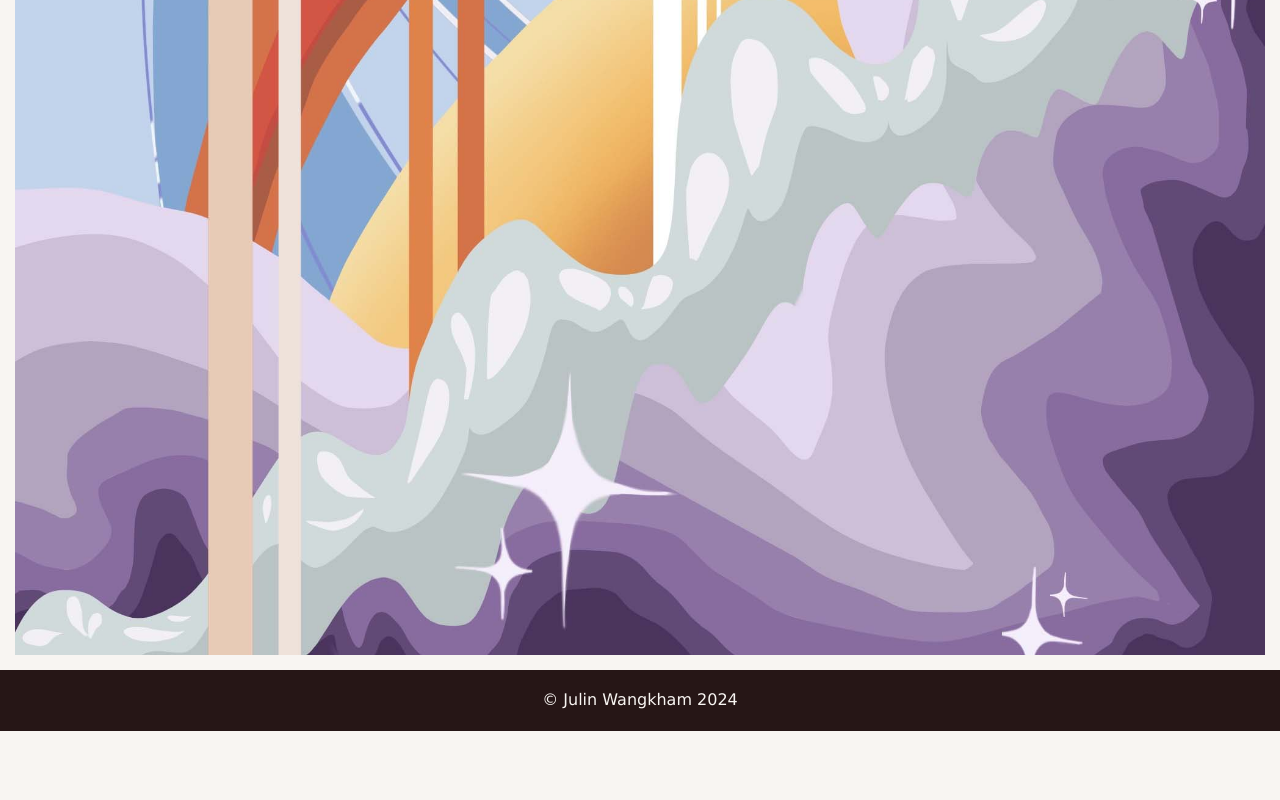
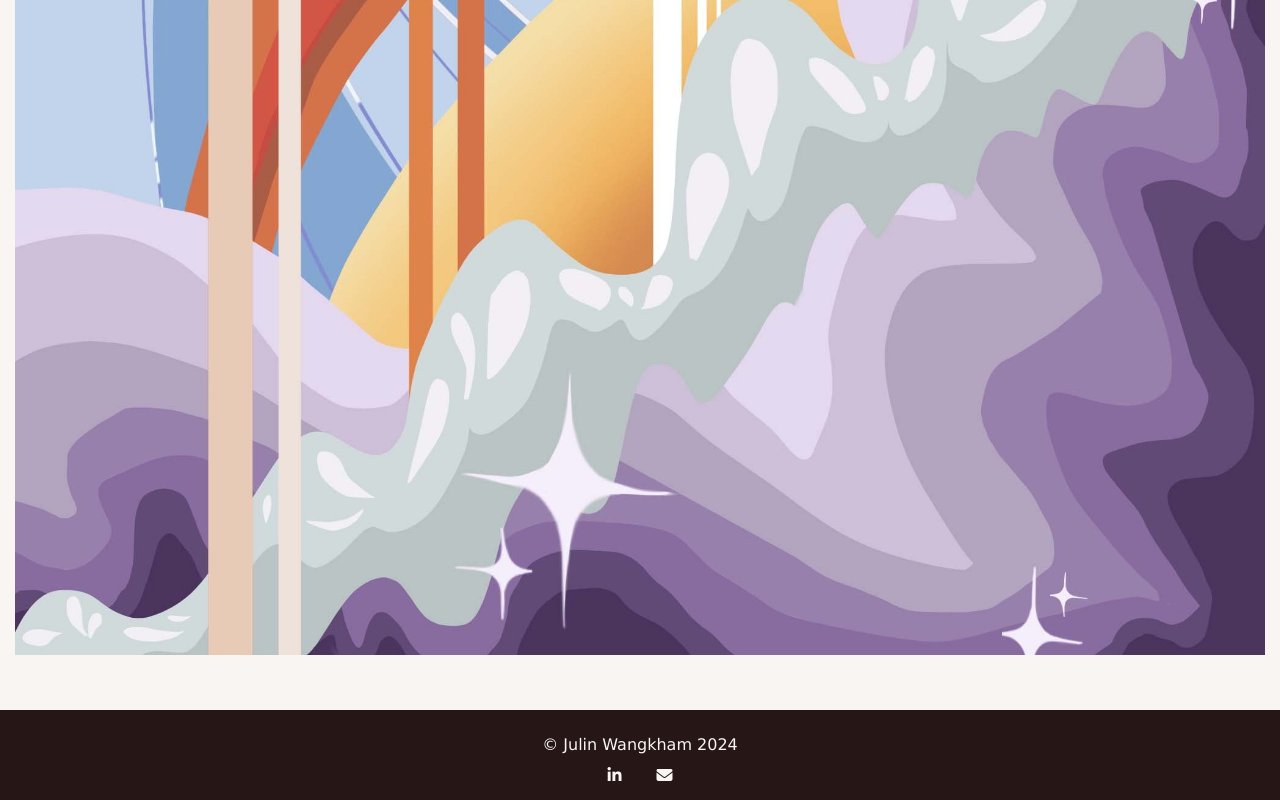
Before and after one commit to julinwangkham/idm221-jnw58, a plain HTML site: page 2D.html in a window 1280 px wide. Shown: the part 8414-9214 px from the top of the page. Before the commit the page ends 9145 px from the top, so only its background shows below. Drawn offline with Linux system fonts and the light colour scheme; a web font is replaced by a local one.

Commit message:
Footer Changes
Added icons in the footer that go to different links.

```diff
--- a/2D.html
+++ b/2D.html
@@ -6,6 +6,7 @@
  <title>2D</title>
  <link rel="normalize" href="css/normalize.css"/>
  <link rel="stylesheet" href="css/screen.css"/>
+ <script src="https://kit.fontawesome.com/f28019255b.js" crossorigin="anonymous"></script>
  <body>
     <header>
         <div class="logo">
@@ -60,7 +61,12 @@
             </div>
       </div>
       </div>
-  </body>
-    <footer class="footer">
-        <p> &copy; Julin Wangkham 2024 </p>
+      <footer class="footer">
+        <section>
+            <p> &copy; Julin Wangkham 2024 </p>
+            <a href="https://www.linkedin.com/in/julinwangkham/" target="_blank"><i class="fa-brands fa-linkedin-in"></i></a>
+            <a href="mailto: jnw58@drexel.edu" target="_blank"><i class="fa-solid fa-envelope"></i></a>
+        </section>
     </footer>
+</body>
+</html>
--- a/css/screen.css
+++ b/css/screen.css
@@ -306,4 +306,16 @@ header {
   color: var(--beige);
   padding: 10px;
   text-align: center;
+  margin-top: 40px;
 }
+
+footer section{
+  padding: 5px;
+}
+
+footer a{
+  color: var(--beige);
+  padding: 15px;
+  font-size: 1rem;
+
+}
```
Also changed, not shown: 3D.html (+9 -2 lines), Assets.html (+8 -1 lines), Explain.html (+8 -1 lines), RobotTheatre.html (+8 -2 lines), SushiBar.html (+8 -1 lines), about.html (+9 -3 lines), index.html (+6 -1 lines), resume.html (+8 -2 lines).
